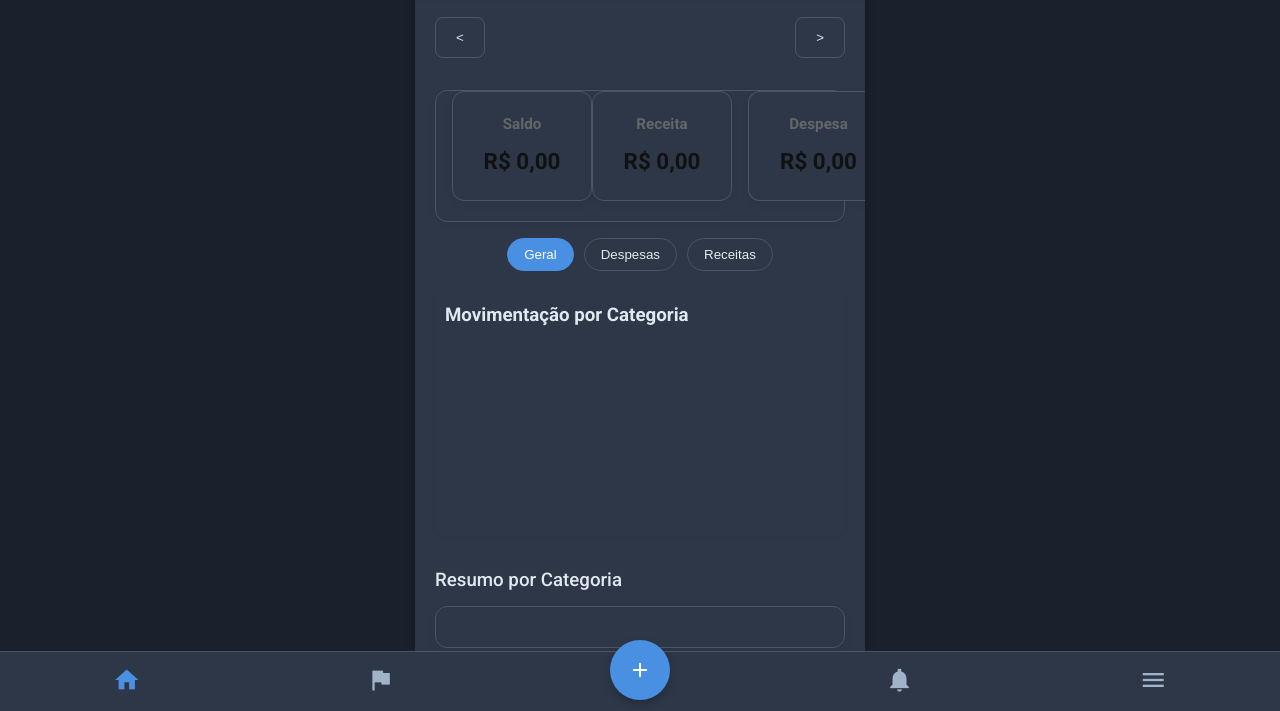
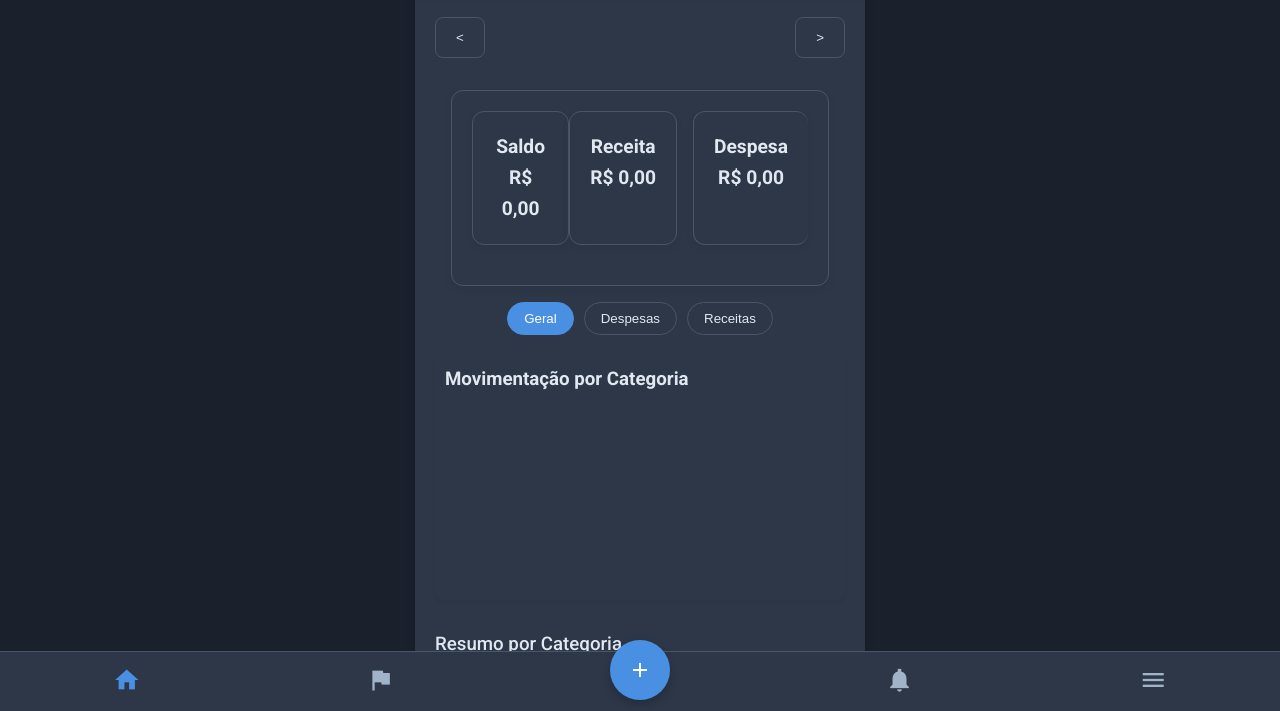
Before and after one commit to Antoni70774/Finan-as--Pessoal, a plain HTML site: page index.html in a window 1280 px wide. Shown: the part 89-800 px from the top of the page. Drawn offline with nearby package versions, Linux system fonts and the light colour scheme; no server answers; a script that the page names is missing.

Commit message:
Update style.css

```diff
--- a/style.css
+++ b/style.css
@@ -219,65 +219,37 @@ body {
 }
 
 /* Resumo do Dashboard */
-/* Container principal da seção de resumo */
 .dashboard-summary {
   display: flex;
   flex-direction: column;
-  align-items: center;       /* Centraliza horizontalmente */
-  gap: 1.5rem;
-  margin: 2rem auto;
-  max-width: 600px;          /* Limita largura total */
-  padding: 0 1rem;
+  gap: 1rem;
+  margin: 2rem 1rem;
 }
 
-/* Linha horizontal para Receita e Despesa */
 .summary-row {
   display: flex;
   gap: 1rem;
-  justify-content: center;   /* Alinha os cartões lado a lado */
-  width: 100%;
+  justify-content: space-between;
 }
 
-/* Estilo dos cartões */
 .summary-item {
   flex: 1;
-  min-width: 140px;
   padding: 1rem;
-  background: transparent;   /* Sem cor de fundo */
-  border: none;              /* Sem borda */
-  box-shadow: none;          /* Sem sombra */
+  border-radius: 8px;
+  background: transparent; /* sem cor de fundo */
+  box-shadow: none;        /* sem sombra */
+  font-size: 1.2rem;
+  font-weight: bold;
+  color: #ffffff;
   text-align: center;
-  font-size: 1.2rem;
-  font-weight: 600;
-  color: #333;
 }
 
-/* Títulos menores */
-.summary-item span {
-  display: block;
-  font-size: 0.95rem;
-  color: #666;
-  margin-bottom: 0.5rem;
-}
-
-/* Valor em destaque */
-.summary-item h4 {
-  font-size: 1.4rem;
-  margin: 0;
-  color: #111;
-}
-
-/* Responsivo: empilha Receita e Despesa no mobile */
-@media (max-width: 600px) {
-  .summary-row {
-    flex-direction: column;
-    align-items: center;
-  }
-
-  .summary-item {
-    width: 100%;
-    max-width: 300px;
-  }
+/* Cores específicas removidas */
+.summary-item.saldo,
+.summary-item.receita,
+.summary-item.despesa {
+  background: transparent;
+  color: inherit;
 }
 
 /* Navegação do Mês */
```
